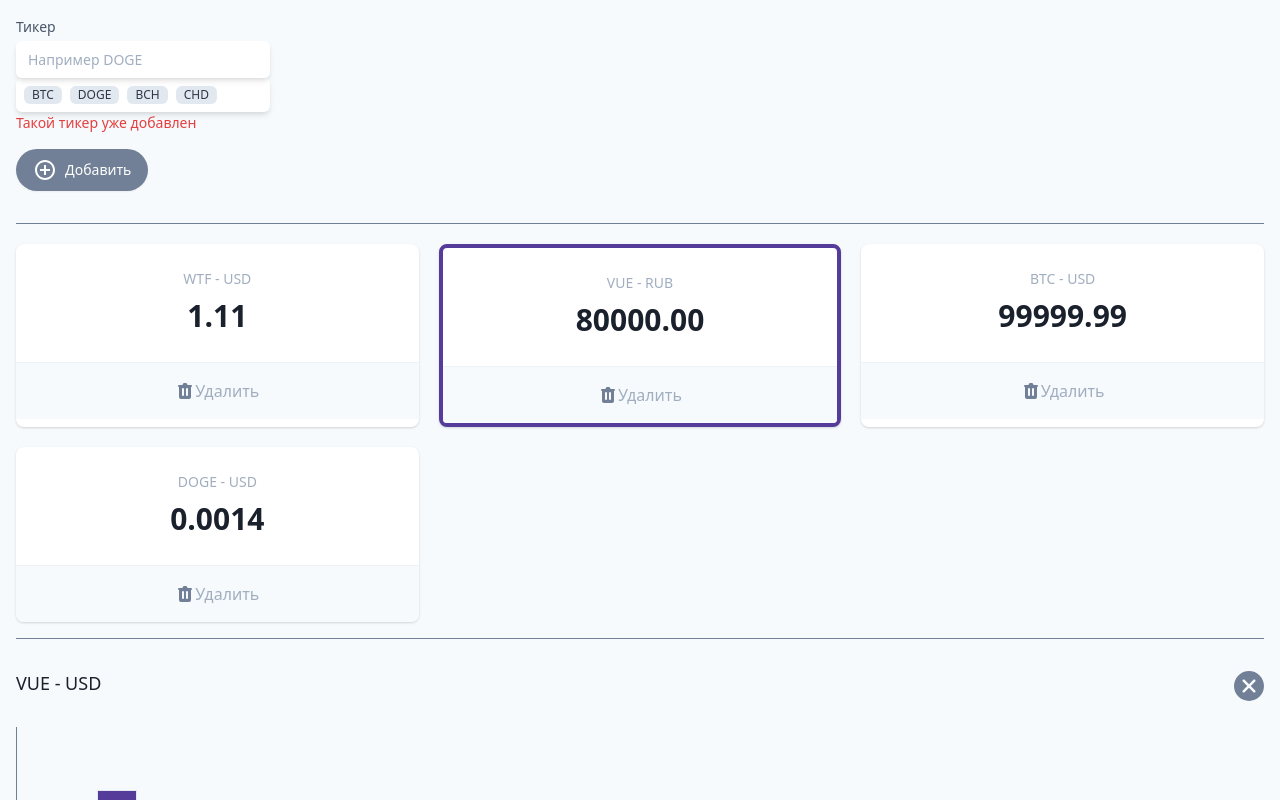
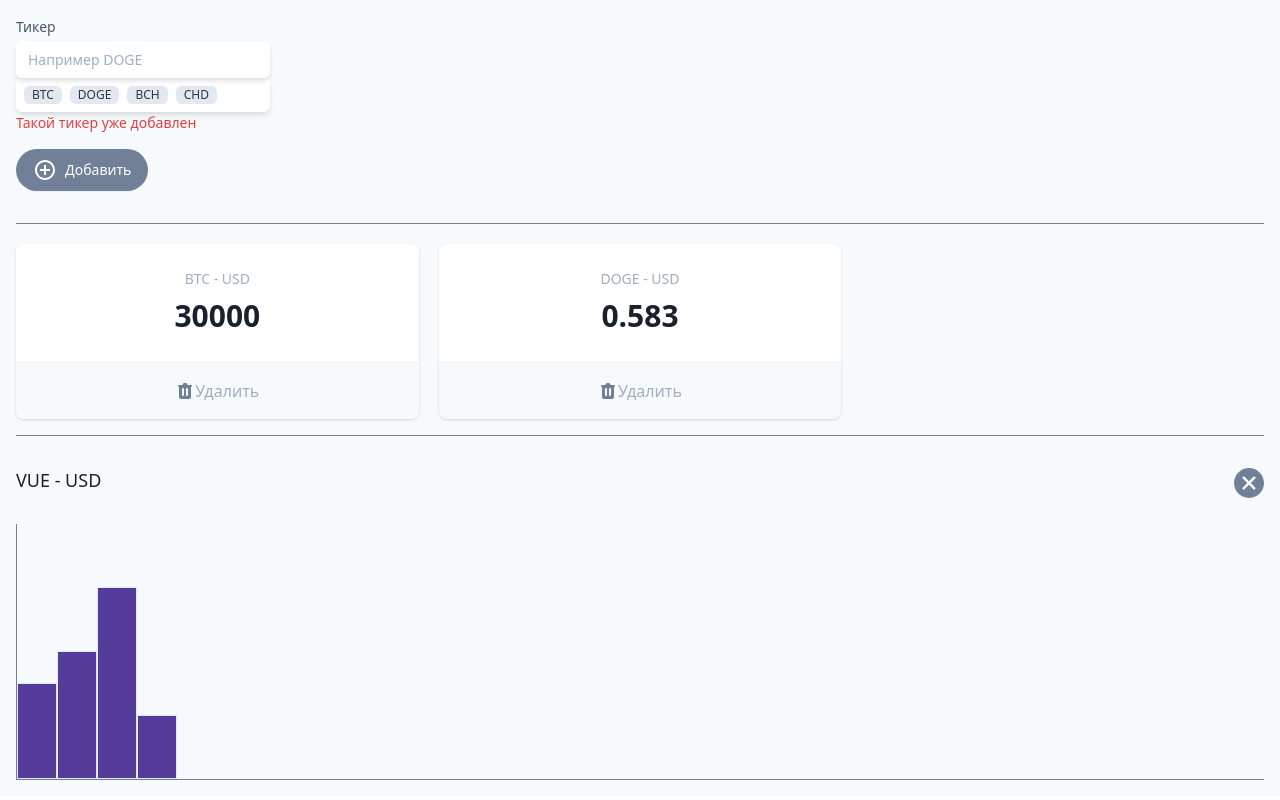
Before and after one commit to conolost/Cryptonomical, a Vue app: page / in a window 1280 px wide. Shown: the top 800 px of the page. Built offline with nearby package versions, Linux system fonts and the light colour scheme.

Commit message:
Implemented methods of adding/removing tickers

```diff
--- a/src/App.vue
+++ b/src/App.vue
@@ -33,6 +33,8 @@
             >
             <div class="mt-1 relative rounded-md shadow-md">
               <input
+                v-model="ticker"
+                @keydown.enter="add"
                 type="text"
                 name="wallet"
                 id="wallet"
@@ -68,6 +70,7 @@
           </div>
         </div>
         <button
+          @click.Enter="add()"
           type="button"
           class="my-4 inline-flex items-center py-2 px-4 border border-transparent shadow-sm text-sm leading-4 font-medium rounded-full text-white bg-gray-600 hover:bg-gray-700 transition-colors duration-300 focus:outline-none focus:ring-2 focus:ring-offset-2 focus:ring-gray-500"
         >
@@ -88,103 +91,25 @@
         </button>
       </section>
 
+      <template v-if="tickers.length">
         <hr class="w-full border-t border-gray-600 my-4" />
         <dl class="mt-5 grid grid-cols-1 gap-5 sm:grid-cols-3">
           <div
+            v-for="ticker in tickers"
+            :key="ticker.name"
             class="bg-white overflow-hidden shadow rounded-lg border-purple-800 border-solid cursor-pointer"
           >
             <div class="px-4 py-5 sm:p-6 text-center">
               <dt class="text-sm font-medium text-gray-500 truncate">
-              WTF - USD
+                {{ ticker.name }} - USD
               </dt>
-            <dd class="mt-1 text-3xl font-semibold text-gray-900">1.11</dd>
+              <dd class="mt-1 text-3xl font-semibold text-gray-900">
+                {{ ticker.price }}
+              </dd>
             </div>
             <div class="w-full border-t border-gray-200"></div>
             <button
-            class="flex items-center justify-center font-medium w-full bg-gray-100 px-4 py-4 sm:px-6 text-md text-gray-500 hover:text-gray-600 hover:bg-gray-200 hover:opacity-20 transition-all focus:outline-none"
-          >
-            <svg
-              class="h-5 w-5"
-              xmlns="http://www.w3.org/2000/svg"
-              viewBox="0 0 20 20"
-              fill="#718096"
-              aria-hidden="true"
-            >
-              <path
-                fill-rule="evenodd"
-                d="M9 2a1 1 0 00-.894.553L7.382 4H4a1 1 0 000 2v10a2 2 0 002 2h8a2 2 0 002-2V6a1 1 0 100-2h-3.382l-.724-1.447A1 1 0 0011 2H9zM7 8a1 1 0 012 0v6a1 1 0 11-2 0V8zm5-1a1 1 0 00-1 1v6a1 1 0 102 0V8a1 1 0 00-1-1z"
-                clip-rule="evenodd"
-              ></path></svg
-            >Удалить
-          </button>
-        </div>
-        <div
-          class="bg-white overflow-hidden shadow rounded-lg border-purple-800 border-solid border-4 cursor-pointer"
-        >
-          <div class="px-4 py-5 sm:p-6 text-center">
-            <dt class="text-sm font-medium text-gray-500 truncate">
-              VUE - RUB
-            </dt>
-            <dd class="mt-1 text-3xl font-semibold text-gray-900">80000.00</dd>
-          </div>
-          <div class="w-full border-t border-gray-200"></div>
-          <button
-            class="flex items-center justify-center font-medium w-full bg-gray-100 px-4 py-4 sm:px-6 text-md text-gray-500 hover:text-gray-600 hover:bg-gray-200 hover:opacity-20 transition-all focus:outline-none"
-          >
-            <svg
-              class="h-5 w-5"
-              xmlns="http://www.w3.org/2000/svg"
-              viewBox="0 0 20 20"
-              fill="#718096"
-              aria-hidden="true"
-            >
-              <path
-                fill-rule="evenodd"
-                d="M9 2a1 1 0 00-.894.553L7.382 4H4a1 1 0 000 2v10a2 2 0 002 2h8a2 2 0 002-2V6a1 1 0 100-2h-3.382l-.724-1.447A1 1 0 0011 2H9zM7 8a1 1 0 012 0v6a1 1 0 11-2 0V8zm5-1a1 1 0 00-1 1v6a1 1 0 102 0V8a1 1 0 00-1-1z"
-                clip-rule="evenodd"
-              ></path></svg
-            >Удалить
-          </button>
-        </div>
-        <div
-          class="bg-white overflow-hidden shadow rounded-lg border-purple-800 border-solid cursor-pointer"
-        >
-          <div class="px-4 py-5 sm:p-6 text-center">
-            <dt class="text-sm font-medium text-gray-500 truncate">
-              BTC - USD
-            </dt>
-            <dd class="mt-1 text-3xl font-semibold text-gray-900">99999.99</dd>
-          </div>
-          <div class="w-full border-t border-gray-200"></div>
-          <button
-            class="flex items-center justify-center font-medium w-full bg-gray-100 px-4 py-4 sm:px-6 text-md text-gray-500 hover:text-gray-600 hover:bg-gray-200 hover:opacity-20 transition-all focus:outline-none"
-          >
-            <svg
-              class="h-5 w-5"
-              xmlns="http://www.w3.org/2000/svg"
-              viewBox="0 0 20 20"
-              fill="#718096"
-              aria-hidden="true"
-            >
-              <path
-                fill-rule="evenodd"
-                d="M9 2a1 1 0 00-.894.553L7.382 4H4a1 1 0 000 2v10a2 2 0 002 2h8a2 2 0 002-2V6a1 1 0 100-2h-3.382l-.724-1.447A1 1 0 0011 2H9zM7 8a1 1 0 012 0v6a1 1 0 11-2 0V8zm5-1a1 1 0 00-1 1v6a1 1 0 102 0V8a1 1 0 00-1-1z"
-                clip-rule="evenodd"
-              ></path></svg
-            >Удалить
-          </button>
-        </div>
-        <div
-          class="bg-white overflow-hidden shadow rounded-lg border-purple-800 border-solid cursor-pointer"
-        >
-          <div class="px-4 py-5 sm:p-6 text-center">
-            <dt class="text-sm font-medium text-gray-500 truncate">
-              DOGE - USD
-            </dt>
-            <dd class="mt-1 text-3xl font-semibold text-gray-900">0.0014</dd>
-          </div>
-          <div class="w-full border-t border-gray-200"></div>
-          <button
+              @click="handleDelete(ticker)"
               class="flex items-center justify-center font-medium w-full bg-gray-100 px-4 py-4 sm:px-6 text-md text-gray-500 hover:text-gray-600 hover:bg-gray-200 hover:opacity-20 transition-all focus:outline-none"
             >
               <svg
@@ -204,6 +129,8 @@
           </div>
         </dl>
         <hr class="w-full border-t border-gray-600 my-4" />
+      </template>
+
       <section class="relative">
         <h3 class="text-lg leading-6 font-medium text-gray-900 my-8">
           VUE - USD
@@ -245,6 +172,32 @@
 <script>
 export default {
   name: "App",
+
+  data() {
+    return {
+      ticker: "",
+      tickers: [
+        { name: "BTC", price: "30000" },
+        { name: "DOGE", price: "0.583" },
+      ],
+    };
+  },
+
+  methods: {
+    add() {
+      const newTicker = {
+        name: this.ticker,
+        price: "-",
+      };
+
+      this.tickers.push(newTicker);
+      this.ticker = "";
+    },
+
+    handleDelete(tickerForDelete) {
+      this.tickers = this.tickers.filter((t) => t !== tickerForDelete);
+    },
+  },
 };
 </script>
 
```
Lines whose indentation alone changed are shown as unchanged.
